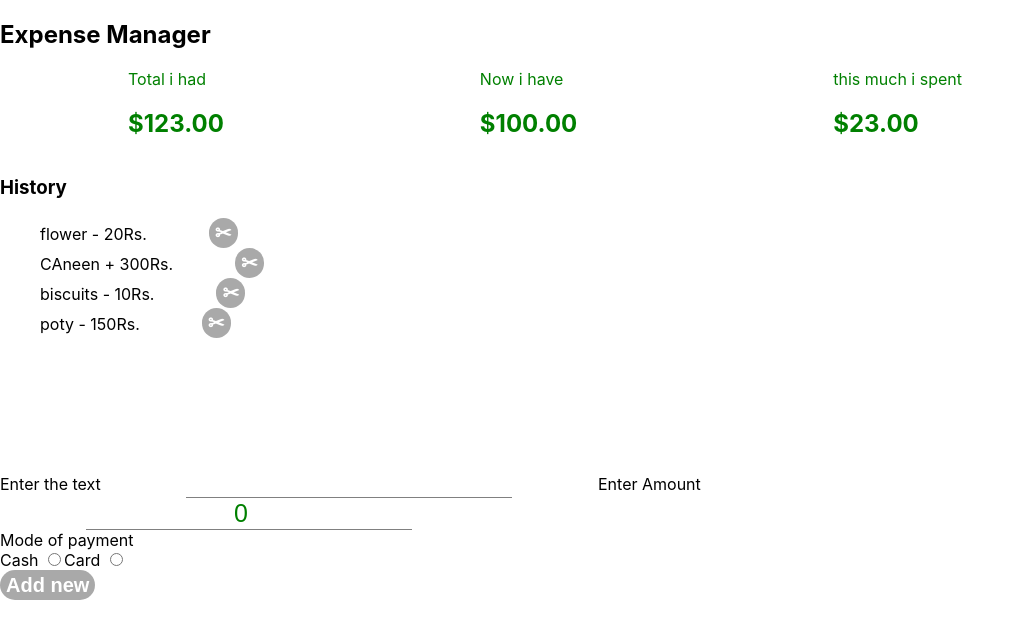
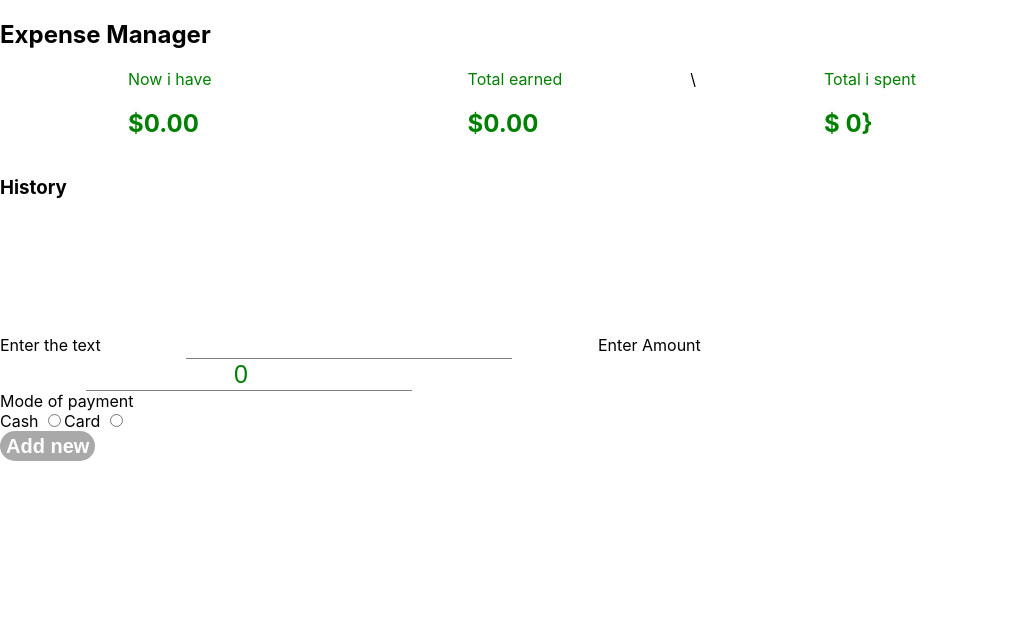
Before and after one commit to gautism1/ExpenseManageFrontend, a React (Create React App) app: page / in a window 1280 px wide. Shown: the top 638 px of the page, without its empty margins (0-1025 px from the left). Built offline with nearby package versions, Linux system fonts and the light colour scheme.

Commit message:
working iniially

```diff
--- a/src/App.css
+++ b/src/App.css
@@ -61,3 +61,9 @@ li{
   font-size:20px;
   height:30px;
  }
+  .minus{
+    border-right:10px solid red;
+  }
+  .plus{
+    border-right:10px solid green;
+  }
--- a/src/components/Addtransaction.js
+++ b/src/components/Addtransaction.js
@@ -1,14 +1,32 @@
-import React, {useState} from 'react';
+import React, {useState,useContext} from 'react';
+import { GlobalContext } from '../context/Globalstate';
 
 function Addtransaction()
 {
 const [text,setText]=useState(" ");
 const [amount,setAmount]=useState(0);
+
+
+const {additem}=useContext(GlobalContext);
+
+  const  onsubmit=(e) =>{
+
+    e.preventDefault();
+
+    const newtrans={
+  id:Math.floor(Math.random()*10000000),text,
+  amount:+amount
+
+    }
+
+    additem(newtrans);
+  }
     return(
+
 
          <div className="adding ">
 
-           <form>
+           <form onSubmit={onsubmit}>
            Enter the text
              <input type="text" placeholder="  " className="items" value={text}
              onChange={(e) =>setText(e.target.value)}/>
--- a/src/components/Transaction.js
+++ b/src/components/Transaction.js
@@ -1,14 +1,17 @@
-import React  from 'react';
+import React ,{useContext}  from 'react';
 import '../App.css';
-
+import { GlobalContext } from '../context/Globalstate';
  export const Transaction =( { transaction})=>
  {
-   const sign=transaction.amount>0?'+':'-';
+const {deletetrans }=useContext(GlobalContext)
+
+   console.log(deletetrans);
+  // const sign=transaction.amount>0?'+':'-';
      return (
 
-            <li className= {transaction.ammount<0? 'minus': ' plus'}>
-            {transaction.text}  {sign}  {Math.abs(transaction.amount)}Rs.
-            <button>  &#9986;
+            <li className= {transaction.amount<0? 'minus': ' plus'}>
+            {transaction.text}     { (transaction.amount)}Rs.
+            <button onClick={()=> deletetrans(transaction.id)} > &#9986;
             </button>
           </li>
 
--- a/src/components/expenselist.js
+++ b/src/components/expenselist.js
@@ -5,7 +5,7 @@ import {Transaction} from './Transaction';
   const  Expenselist= () =>
 {
   const {transactions} =useContext( GlobalContext );
-   console.log(transactions)
+   console.log(transactions);
     return(
          <div className="expenses">
          <h3>History</h3>
--- a/src/components/income.js
+++ b/src/components/income.js
@@ -1,27 +1,40 @@
-import React from 'react';
+import React,{ useContext} from 'react';
  import '../App.css';
+import { GlobalContext } from '../context/Globalstate';
+const Income=()=>
+{
+const {transactions} =useContext( GlobalContext );
 
-function income()
-{
+const amounts=transactions.map(transaction=>transaction.amount)
 
+const total =amounts.reduce((acc,item)=>   (acc+=item),0).toFixed(2);
+
+const earned=amounts.filter(item=> item >0)
+                   .reduce((acc,item) =>(acc+=item),0)
+                    .toFixed(2);
+
+const spent= earned-total
+          console.log(amounts);
     return(
 
          <div className="income">
+
            <div className="items">
-              Total i had<h2>$123.00</h2>
-           </div>
-           <div className="items">
-               Now i have<h2>$100.00</h2>
+
+               Now i have<h2>${total}</h2>
           </div>
 
            <div className="items">
-             this much i spent<h2>$23.00</h2>
-           </div>
+
+                Total earned<h2>${earned} </h2>
+          </div>   \
+           <div className="items">
+
+                Total i spent<h2>$ {spent}} </h2>
           </div>
-
-
+          </div>
 
     );
 }
 
-export default income;
+export default Income;
--- a/src/context/AppReducer.js
+++ b/src/context/AppReducer.js
@@ -1,6 +1,17 @@
 export default (state,action)=> {
     switch(action.type)
     {
+        case 'delete_this_id':
+           return {
+
+               ...state,
+               transactions:state.transactions.filter(transaction => transaction.id !==action.payload)
+           }
+           case 'add this':
+           return {
+                ...state,
+                transactions:[action.payload,...state.transactions]
+           }
         default:
             return state;
     }
--- a/src/context/Globalstate.js
+++ b/src/context/Globalstate.js
@@ -1,28 +1,41 @@
 import React, { createContext , useReducer } from'react';
-
 import AppReducer from './AppReducer';
 //initial state
-
 const initialstate={
   transactions:[
-   {id :1,text:'flower',amount:-20},
-   {id :2,text:'CAneen',amount:300},
-   {id :3,text:'biscuits',amount:-10},
-   {id :4,text:'poty',amount:-150}
+
   ]
 };
-
 export const GlobalContext=createContext(initialstate);
 //provider component
-
 export const GlobalProvider=  ({children})  =>
 {
-
 const [state,dispatch]=useReducer(AppReducer,initialstate);
 
+// actions performed
+function deletetrans(id)
+{
+  dispatch({
+
+    type:'delete_this_id',
+    payload:id
+  });
+}
+function additem(transaction)
+{
+  dispatch({
+
+    type:'add this',
+    payload:transaction
+  });
+
+
+}
 return (
     <GlobalContext.Provider value={{
-        transactions:state.transactions
+        transactions:state.transactions,
+        deletetrans,
+        additem
     }}>
     {children}
     </GlobalContext.Provider>
```
